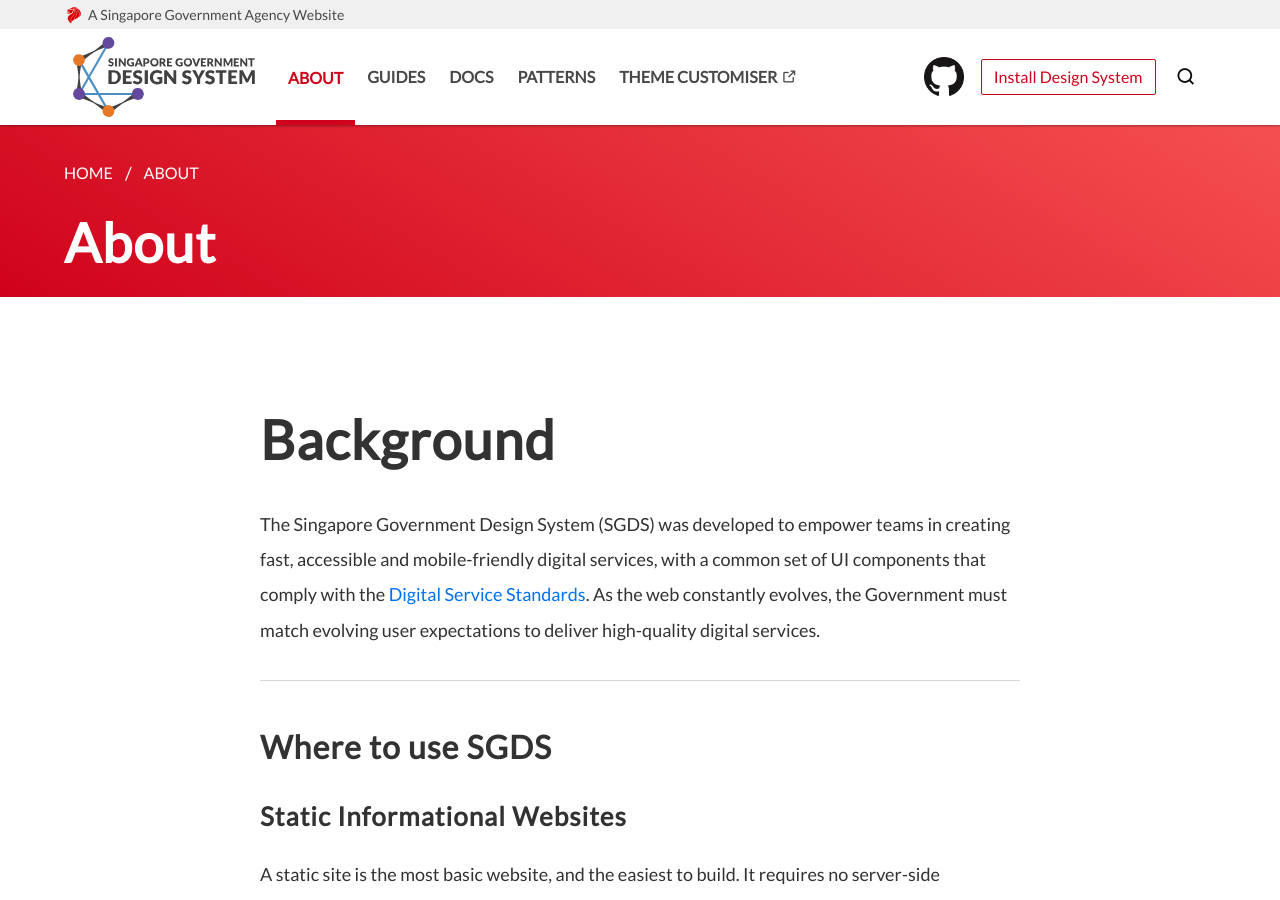
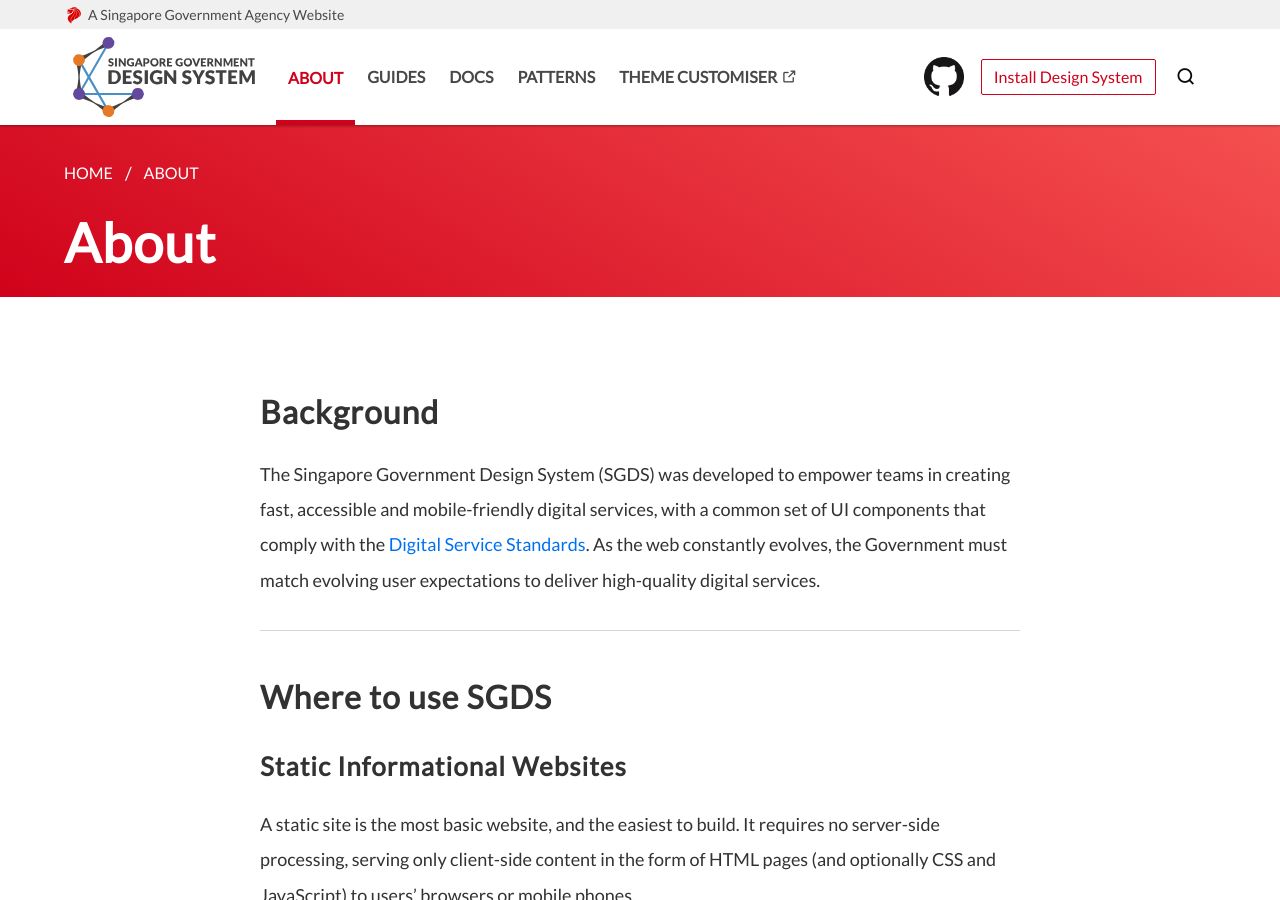
Before and after one commit to isaacteh-ust/sgds-demo-1, a Jekyll site: the page built from contents/about.md, in a window 1280 px wide and 900 px high. Built offline with Jekyll 4.4.1, drawn with Linux system fonts in a browser that asks for light colours; some web fonts are replaced.

```diff
--- a/contents/about.md
+++ b/contents/about.md
@@ -5,7 +5,7 @@ permalink: /about/
 redirect_from:
   - /contents/about
 ---
-# Background
+### Background
 
 The Singapore Government Design System (SGDS) was developed to empower teams in creating fast, accessible and mobile-friendly digital services, with a common set of UI components that comply with the [Digital Service Standards](https://www.tech.gov.sg/digital-service-standards/). As the web constantly evolves, the Government must match evolving user expectations to deliver high-quality digital services.
 
```
